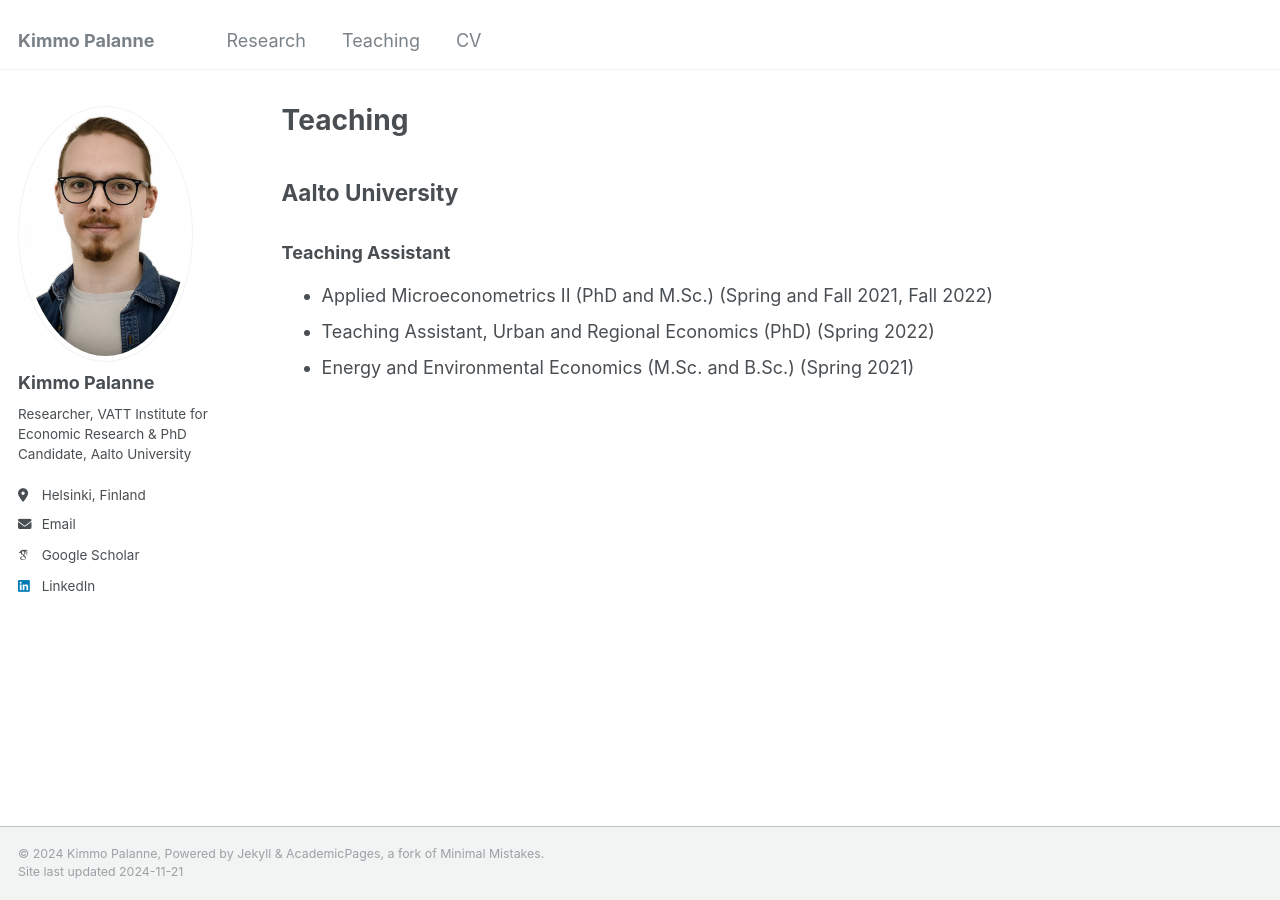
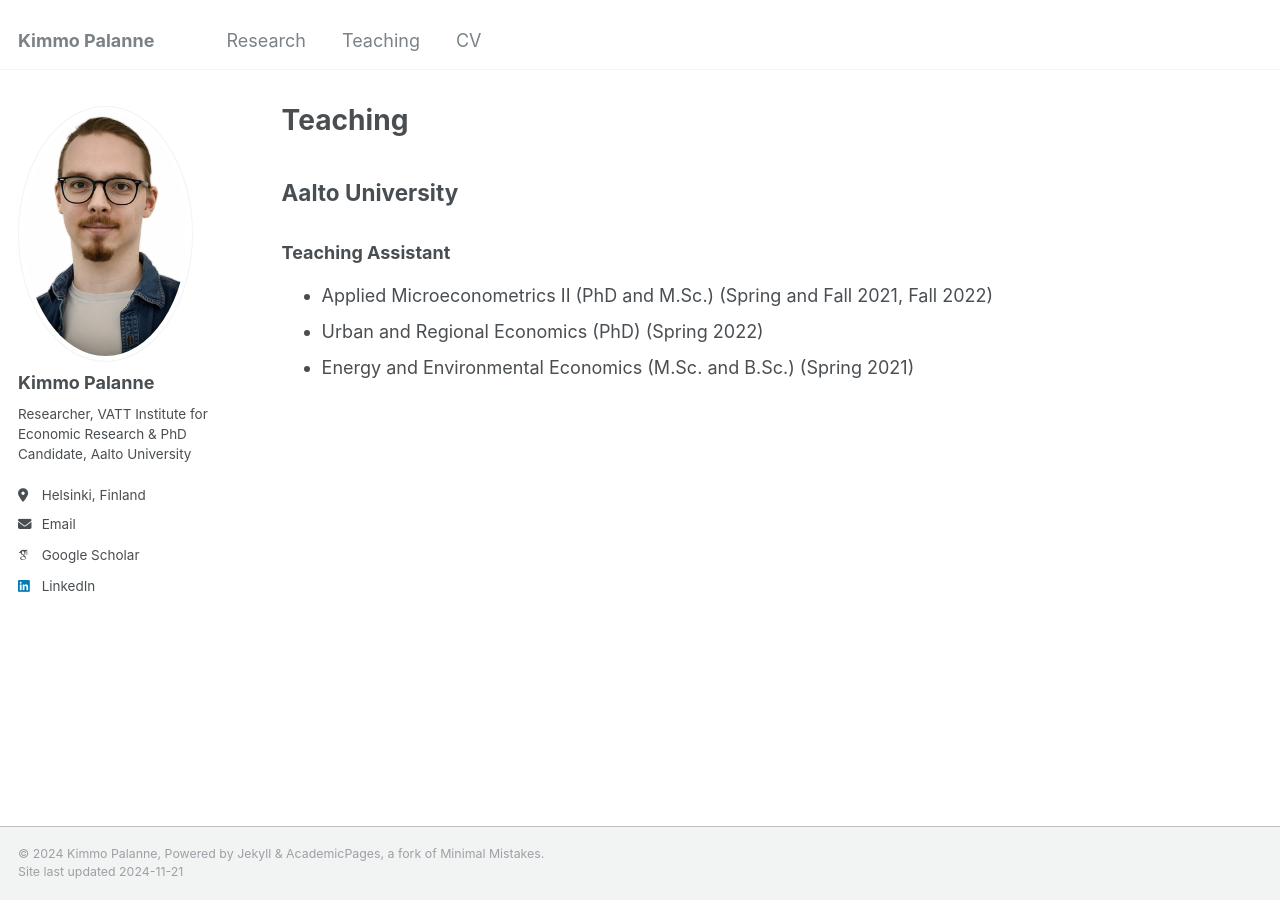
Before and after one commit to kimmopalanne/kimmopalanne.github.io, a Jekyll site: the page built from _pages/teaching.md, in a window 1280 px wide. Built offline with Jekyll 4.4.1, drawn with Linux system fonts in a browser that asks for light colours; some web fonts are replaced.

Commit message:
Update teaching.md

```diff
--- a/_pages/teaching.md
+++ b/_pages/teaching.md
@@ -9,5 +9,5 @@ author_profile: true
 
 ### Teaching Assistant
 - Applied Microeconometrics II (PhD and M.Sc.) (Spring and Fall 2021, Fall 2022)
-- Teaching Assistant, Urban and Regional Economics (PhD) (Spring 2022)
+- Urban and Regional Economics (PhD) (Spring 2022)
 - Energy and Environmental Economics (M.Sc. and B.Sc.) (Spring 2021)
```
